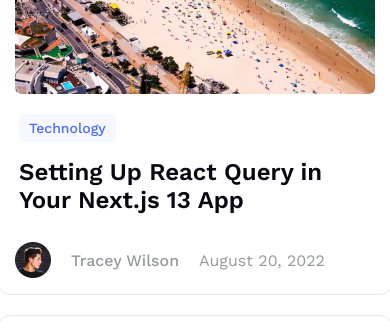
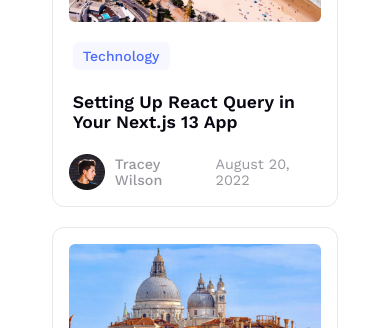
Before and after one commit to itsteatv/Reactjs-Blog-App, a React (Vite) app: page / in a window 390 px wide. Shown: the part 416-744 px from the top of the page. Built offline with nearby package versions, Linux system fonts and the light colour scheme.

Commit message:
Media Queries Added

```diff
--- a/src/components/SinglePost/SinglePost.module.css
+++ b/src/components/SinglePost/SinglePost.module.css
@@ -80,3 +80,42 @@
     height: 84px;
     margin-top: 16px;
 }
+
+/* 450px */
+@media (max-width: 28em) {
+    .container {
+        width: 80%;
+    }
+
+    .container .image {
+        width: 100%;
+    }
+
+    .container .title {
+        display: flex;
+        align-items: center;
+        margin: auto 0;
+        width: 90%;
+        font-size: clamp(0.5rem, 0.08333333333333337rem + 4.166666666666666vw, 1.25rem);
+    }
+
+    .container .username,
+    .date {
+        font-size: clamp(0.5rem, 0.2222222222222222rem + 2.7777777777777777vw, 1rem);
+    }
+
+    .container .user {
+        gap: 10px;
+    }
+}
+
+/* 250px */
+@media (max-width: 15.625em) {
+    .container .user {
+        flex-direction: column;
+    }
+
+    .container .badge-container {
+        margin: 1rem auto;
+    }
+}
```
